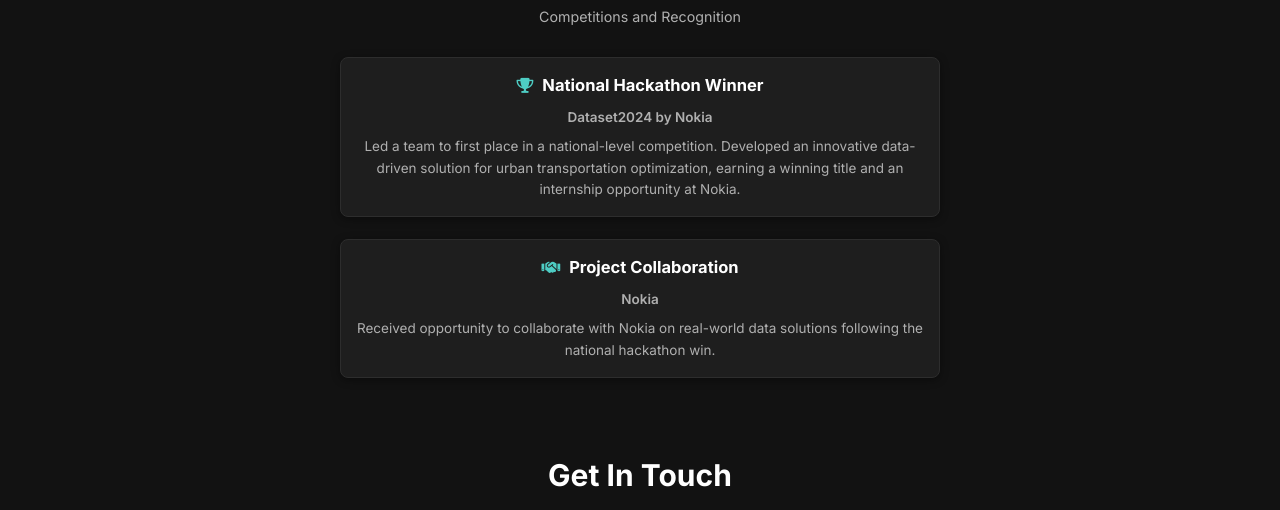
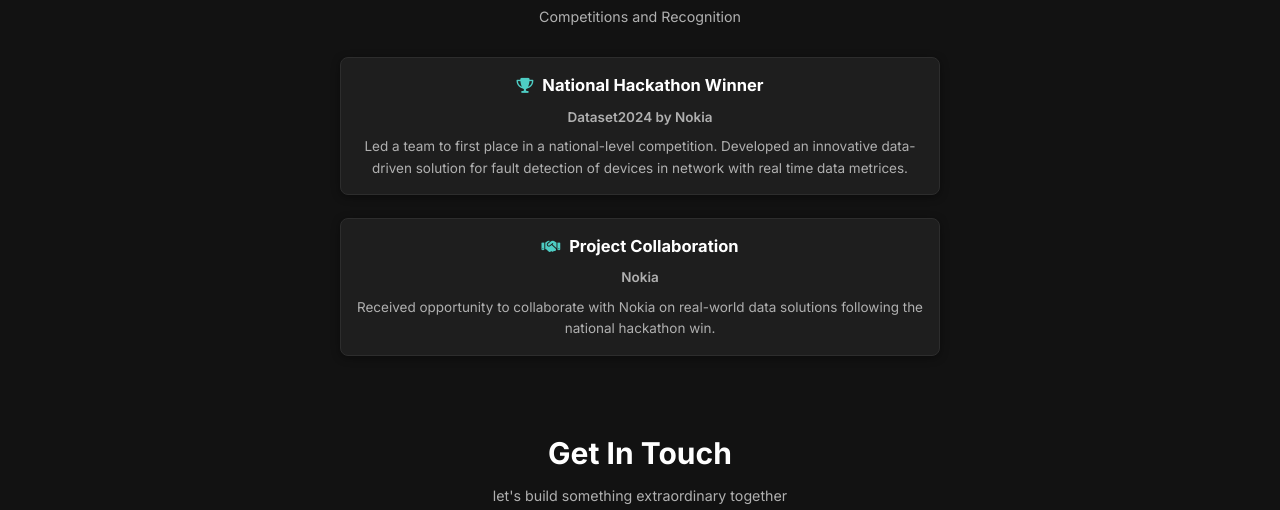
Before and after one commit to vignshh7/Portfolio-Website, a plain HTML site: page index.html in a window 1280 px wide. Shown: the part 2176-2686 px from the top of the page. Drawn offline with Linux system fonts and the light colour scheme.

Commit message:
Update index.html

```diff
--- a/index.html
+++ b/index.html
@@ -197,8 +197,7 @@
                     <p class="achievement-company">Dataset2024 by Nokia</p>
                     <p class="achievement-description">
                         Led a team to first place in a national-level competition. Developed an innovative
-                        data-driven solution for urban transportation optimization, earning a winning title
-                        and an internship opportunity at Nokia.
+                        data-driven solution for fault detection of devices in network with real time data metrices.
                     </p>
                 </div><br>
                 <div class="achievement-card">
```
